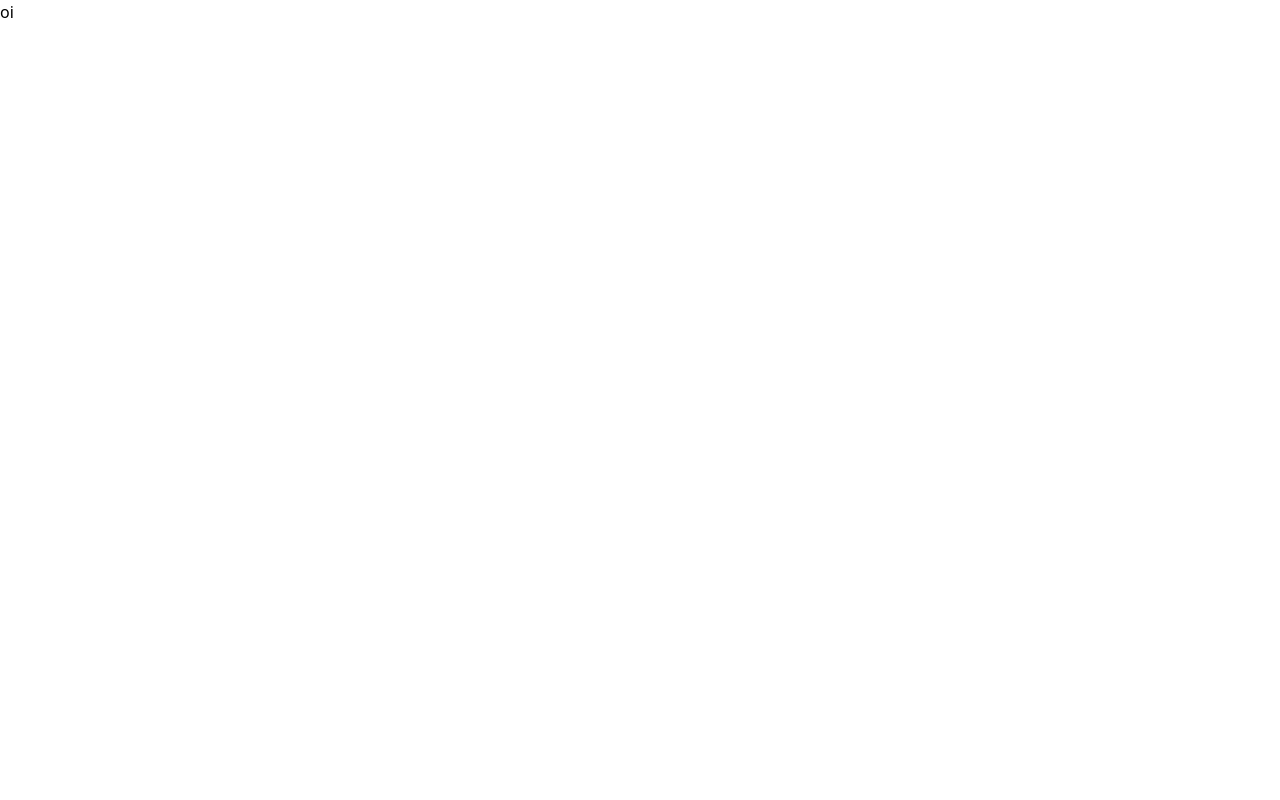
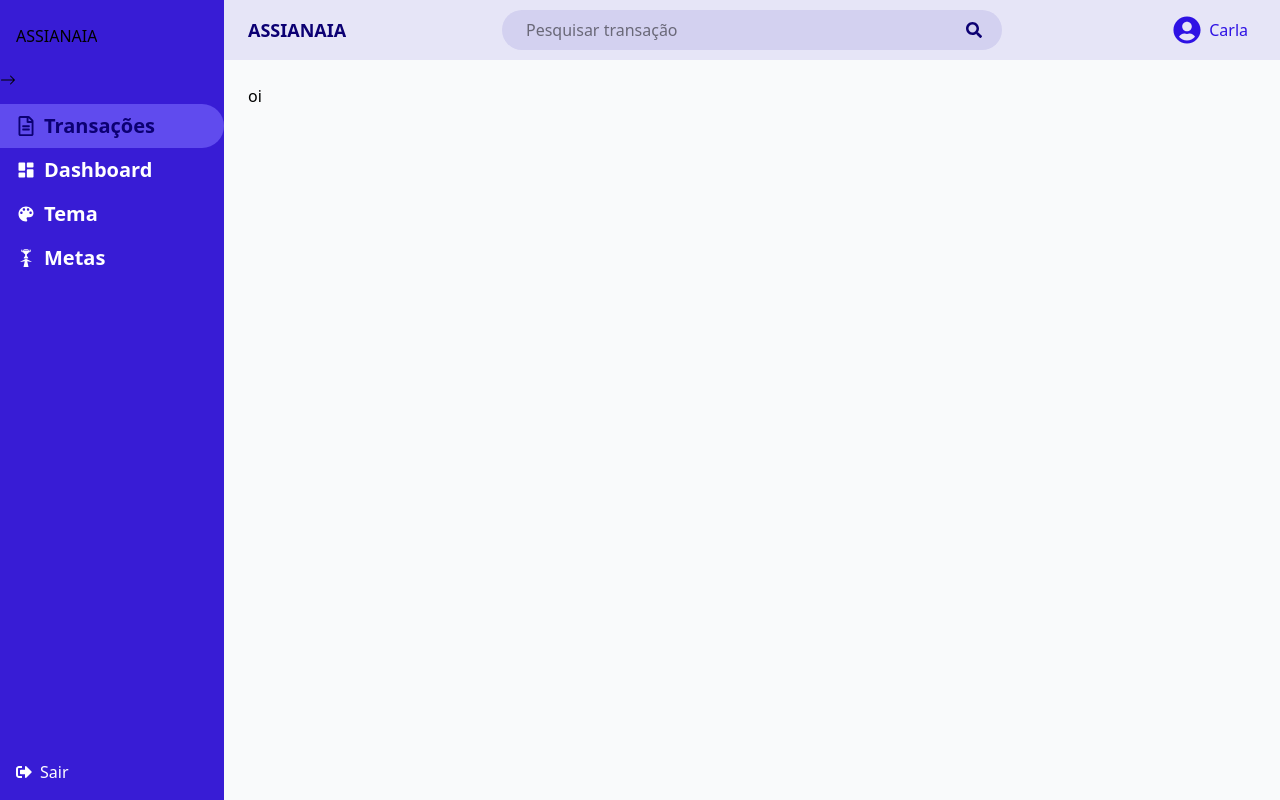
Before and after one commit to Carlamagalhaes1/DashFinance, a React (Vite) app in the folder dashfinanceiro/: page /goals in a window 1280 px wide. Built offline with nearby package versions, Linux system fonts and the light colour scheme.

Commit message:
Feat: definindo o layout e usando useLocation para saber sobre as páginas

```diff
--- a/dashfinanceiro/src/App.tsx
+++ b/dashfinanceiro/src/App.tsx
@@ -4,6 +4,7 @@ import { BrowserRouter, Route, Routes } from 'react-router-dom'
 import './App.css'
 import TransactionsPage from './pages/TransactionsPage'
 import { Goals } from './pages/Goals'
+import { Layout } from './layout'
 
 function App() {
 
@@ -11,15 +12,19 @@ function App() {
   return (
     <>
 
-       <div>
+      <div>
         <BrowserRouter>
-        <Routes>
-          <Route path="/" element={<TransactionsPage/>}/>
-          <Route path='/goals' element={<Goals/>}/>
+          <Routes>
+            <Route  element={<Layout />}>
+              <Route path="/" element={<TransactionsPage />} />
+              <Route path='/goals' element={<Goals />} />
 
-        </Routes>
+            </Route>
+
+
+          </Routes>
         </BrowserRouter>
-       </div>
+      </div>
     </>
   )
 }
--- /dev/null
+++ b/dashfinanceiro/src/Layout.tsx
@@ -0,0 +1,36 @@
+import { Outlet, useLocation } from "react-router-dom";
+import Sidebar from "./components/Sidebar";
+import Header from "./components/Header";
+
+
+export function Layout() {
+  const location = useLocation();
+
+  const getTitle = () => {
+    switch (location.pathname) {
+      case "/":
+      case "/transacoes":
+        return "SUAS TRANSAÇÕES";
+      case "/dashboard":
+        return "DASHBOARD";
+      case "/tema":
+        return "TEMA";
+      case "/metas":
+        return "SUAS METAS";
+      default:
+        return "ASSIANAIA";
+    }
+  };
+
+  return (
+    <div className="flex min-h-screen">
+      <Sidebar />
+      <div className="flex flex-col flex-1">
+        <Header title={getTitle()} />
+        <main className="p-6 bg-gray-50 flex-1">
+          <Outlet />
+        </main>
+      </div>
+    </div>
+  );
+}
--- a/dashfinanceiro/src/components/Header.tsx
+++ b/dashfinanceiro/src/components/Header.tsx
@@ -1,11 +1,15 @@
 import { FaSearch } from "react-icons/fa";
 import { FaUserCircle } from "react-icons/fa";
 
-export default function Header() {
+type HeaderProps = {
+  title: string;
+}
+
+export default function Header({title} : HeaderProps) {
   return (
     <header className="relative flex items-center justify-between bg-[#d3d1f08f] px-6 py-4">
 
-      <h1 className="font-bold text-lg text-[#0C0073]">SUAS TRANSAÇÕES</h1>
+      <h1 className="font-bold text-lg text-[#0C0073]">{title}</h1>
 
 
       <div className="absolute left-1/2 -translate-x-1/2">
--- a/dashfinanceiro/src/components/Modal.tsx
+++ b/dashfinanceiro/src/components/Modal.tsx
@@ -60,13 +60,17 @@ export function Modal({ open, onClose, onAdd }: ModalProps) {
                 onChange={(e) => setForm({ ...form, data: e.target.value })}
                 className="border rounded-md p-2 focus:ring-2 focus:ring-indigo-400"
               />
-              <input
-                type="text"
-                placeholder="Tipo"
+              <select
                 value={form.tipo}
                 onChange={(e) => setForm({ ...form, tipo: e.target.value })}
                 className="border rounded-md p-2 focus:ring-2 focus:ring-indigo-400"
-              />
+              >
+                <option value="">Selecione o tipo</option>
+                <option value="casa">Casa</option>
+                <option value="carro">Carro</option>
+                <option value="moto">Moto</option>
+              </select>
+
               <input
                 type="text"
                 placeholder="Valor (ex: R$ 50,00)"
--- a/dashfinanceiro/src/pages/TransactionsPage.tsx
+++ b/dashfinanceiro/src/pages/TransactionsPage.tsx
@@ -1,10 +1,9 @@
 import { useState } from "react";
-import Sidebar from "../components/Sidebar";
-import Header from "../components/Header";
+
 import { Modal } from "../components/Modal";
 import { ChevronDown } from "lucide-react";
 
-// Definição do tipo de transação
+
 interface Transacao {
   nome: string;
   data: string;
@@ -13,27 +12,21 @@ interface Transacao {
 }
 
 export default function TransactionsPage() {
-  const [transactions, setTransactions] = useState<Transacao[]>([
-
-  ]);
+  const [transactions, setTransactions] = useState<Transacao[]>([]);
 
   const [filterOpen, setFilterOpen] = useState(false);
   const [isModalOpen, setIsModalOpen] = useState(false);
 
-  // Função para adicionar uma nova transação
+
   function addTransaction(novaTransacao: Transacao) {
     setTransactions((prev) => [...prev, novaTransacao]);
   }
 
   return (
-    <div className="flex h-screen">
-      <Sidebar />
 
-      <div className="flex-1 flex flex-col">
-        <Header />
 
         <div className="flex flex-col items-center justify-center flex-1 relative p-6">
-          {/* Botão abrir modal */}
+
           <button
             onClick={() => setIsModalOpen(true)}
             className="mb-4 bg-indigo-600 text-white px-4 py-2 rounded-lg hover:bg-indigo-700 transition"
@@ -41,13 +34,13 @@ export default function TransactionsPage() {
             Nova transação
           </button>
 
-          {/* Modal de cadastro */}
+
           <Modal open={isModalOpen} onClose={() => setIsModalOpen(false)} onAdd={addTransaction} />
 
-          {/* Container da tabela */}
-          <div className="bg-gray-100 rounded-2xl p-4 shadow-md w-full max-w-3xl mx-auto">
-            {/* Cabeçalho */}
-            <div className="flex items-center justify-between mb-3">
+
+          <div className="bg-gray-100 rounded-2xl p-4 shadow-md w-full max-w-5xl mx-auto">
+
+            <div className="flex items-center  justify-between mb-3">
               <h2 className="font-semibold text-lg text-gray-800">Histórico de transações:</h2>
 
               <button
@@ -59,7 +52,6 @@ export default function TransactionsPage() {
               </button>
             </div>
 
-            {/* Cabeçalho da tabela */}
             <div className="grid grid-cols-4 text-sm font-semibold text-gray-700 px-2">
               <span>NOME</span>
               <span>DATA</span>
@@ -67,7 +59,7 @@ export default function TransactionsPage() {
               <span className="text-right">VALOR</span>
             </div>
 
-            {/* Lista com scroll */}
+
             <div className="mt-2 flex flex-col gap-2 max-h-64 overflow-y-auto pr-2 scrollbar-thin scrollbar-thumb-indigo-400 scrollbar-track-gray-200">
               {transactions.map((t, index) => (
                 <div
@@ -83,7 +75,6 @@ export default function TransactionsPage() {
             </div>
           </div>
         </div>
-      </div>
-    </div>
+
   );
 }
```
